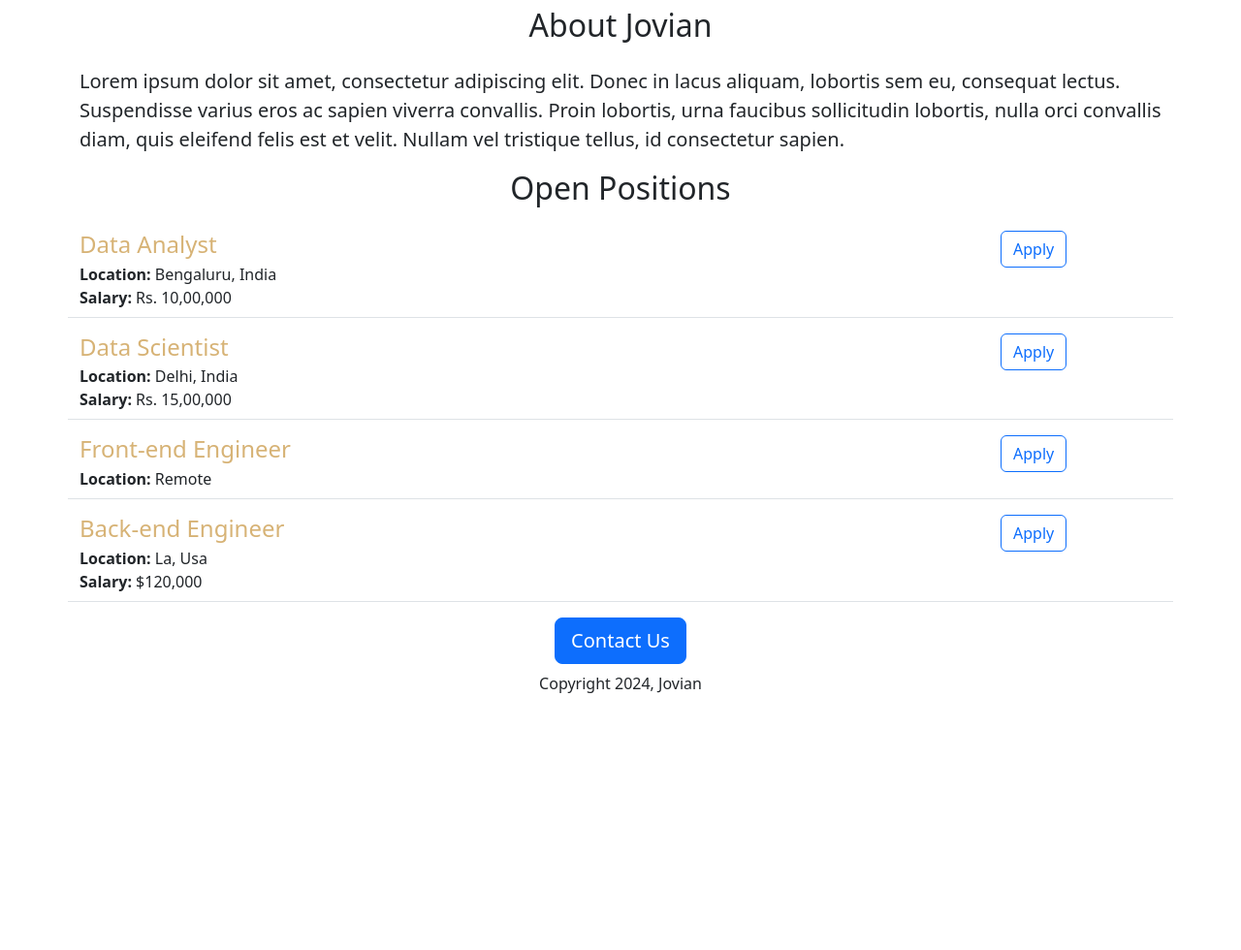
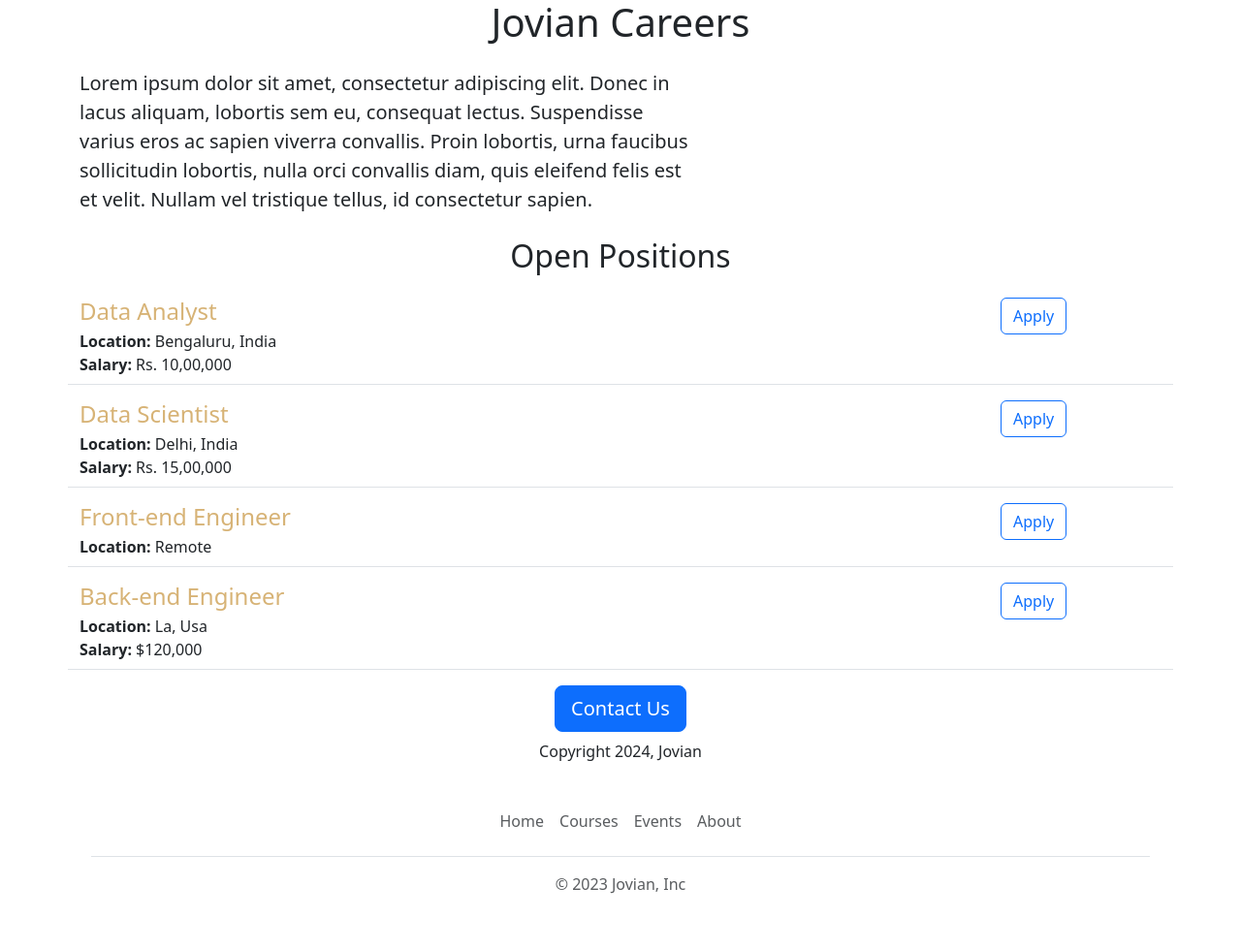
Before and after one commit to ZEYNEP2121/jovian-careers-website, a Flask app: page / in a window 1280 px wide. Shown: the part 457-1437 px from the top of the page at 97% size. Before the commit the page ends 1172 px from the top, so only its background shows below. Run offline with Flask 3, Linux system fonts and the light colour scheme.

Commit message:
functional and aesthetic improvements

```diff
--- /dev/null
+++ b/templates/footer.html
@@ -0,0 +1,13 @@
+<div class="container">
+  <footer class="py-3 my-4">
+    <ul class="nav justify-content-center border-bottom pb-3 mb-3">
+      <li class="nav-item"><a
+  target="_blank" href="https://jovian.ai" class="nav-link px-2 text-body-secondary">Home</a></li>
+      <li class="nav-item"><a target="_blank" href="https://jovian.ai/learn" class="nav-link px-2 text-body-secondary">Courses</a></li>
+
+      <li class="nav-item"><a  target="_blank" href="https://jovian.ai/events" class="nav-link px-2 text-body-secondary">Events</a></li>
+      <li class="nav-item"><a target="_blank" href="https://jovian.ai/about" class="nav-link px-2 text-body-secondary">About</a></li>
+    </ul>
+    <p class="text-center text-body-secondary">&copy; 2023 Jovian, Inc</p>
+  </footer>
+</div>
--- a/templates/home.html
+++ b/templates/home.html
@@ -11,15 +11,20 @@
         height: 360px;
         width: 100%;
         object-fit:cover;
+        margin-bottom:16px;
       }
     </style>
   </head>
   <body>
+    {% include 'nav.html' %}
+    <img class="img-fluid" id="banner" src="https://ccdbe932-70ba-43de-8146-35757cda1dae-00-ns7llwaidh8h.picard.replit.dev/static/banner.jpg">
     <div class="container">
      <h1 class="text-center mt-4 mb-4">Jovian Careers</h1>
-    <img class="img-fluid" id="banner" src="https://ccdbe932-70ba-43de-8146-35757cda1dae-00-ns7llwaidh8h.picard.replit.dev/static/banner.jpg">
-    <h2 class="text-center mt-2 mb-4">About Jovian</h2>
-    <p class="lead">Lorem ipsum dolor sit amet, consectetur adipiscing elit. Donec in lacus aliquam, lobortis sem eu, consequat lectus. Suspendisse varius eros ac sapien viverra convallis. Proin lobortis, urna faucibus sollicitudin lobortis, nulla orci convallis diam, quis eleifend felis est et velit. Nullam vel tristique tellus, id consectetur sapien.</p>
+    <div class="row">
+    <p class="lead col-7">Lorem ipsum dolor sit amet, consectetur adipiscing elit. Donec in lacus aliquam, lobortis sem eu, consequat lectus. Suspendisse varius eros ac sapien viverra convallis. Proin lobortis, urna faucibus sollicitudin lobortis, nulla orci convallis diam, quis eleifend felis est et velit. Nullam vel tristique tellus, id consectetur sapien.</p>
+      <img src="">
+    </div>
+
     <h2 class="text-center mt-2 mb-4">Open Positions</h2>
     <div>
       {% for job in jobs %}
@@ -27,9 +32,9 @@
       {% endfor %}
     </div>
       <div class="text-center">
-    <button type="button" class="btn btn-primary btn-lg">Contact Us</button>
+    <a href="mailto:hello@jovian.ai?subject=Question%20about%20Job%20Openings&body=My%20Name%3A%20%3Cyour%20name%20here%3E%0D%0A%0D%0AMy%20questions%3A%20%3Center%20your%20questions%20here%3E" class="btn btn-primary btn-lg">Contact Us</a>
     <p class="mt-2">Copyright 2024, Jovian</p>
     </div>
-
+      {% include 'footer.html' %}
   </body>
 </html>
--- a/templates/jobItem.html
+++ b/templates/jobItem.html
@@ -15,6 +15,6 @@
    {% endif %}
   </div>
   <div class="col-2">
-   <button type="button" class="btn btn-outline-primary float-right align-middle">Apply</button>
+   <a href="mailto:hello@jovian.ai?subject=Application%20for%20{{job['title']}}&body=My%20Name%3A%20%3Cyour%20name%20here%3E%0D%0A%0D%0AMy%20Resume%20link%3A%20%3Cresume%20link%3E%0D%0A%0D%0AMy%20LinkedIn%20link%3A%20%3Clinkedin%20in%3E" type="button" class="btn btn-outline-primary float-right align-middle">Apply</a>
   </div>
 </div>
--- /dev/null
+++ b/templates/nav.html
@@ -0,0 +1,9 @@
+<nav class="navbar shadow-sm fixed-top bg-white">
+  <div class="container-fluid">
+    <a class="navbar-brand" href="#">
+      <img src="static/Bootstrap_logo.svg" alt="Logo" width="30" height="24" class="d-inline-block align-text-top" style="border-radius=50%;">
+      Jovian
+    </a>
+  </div>
+</nav>
+<div style="height:56px"></div>
```
Also changed, not shown: static/Bootstrap_logo.svg (added).
